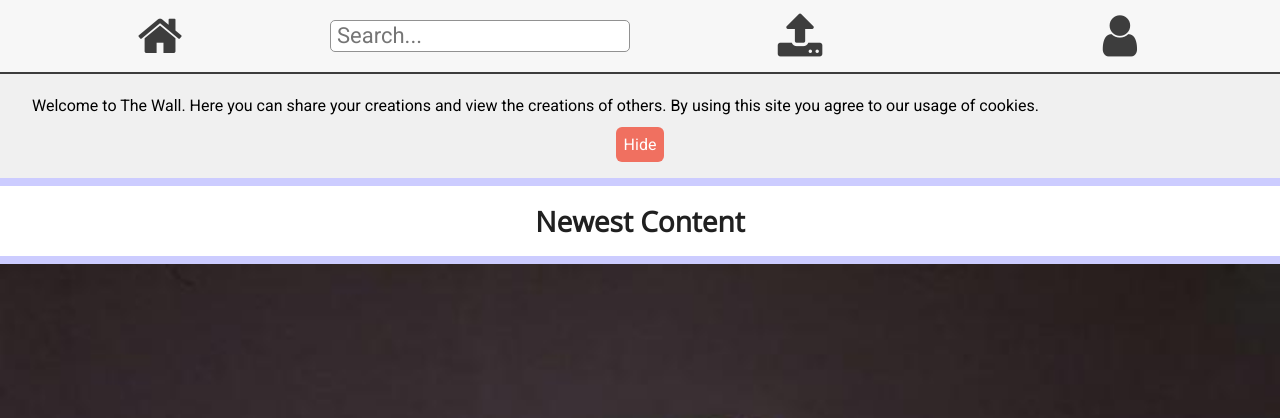
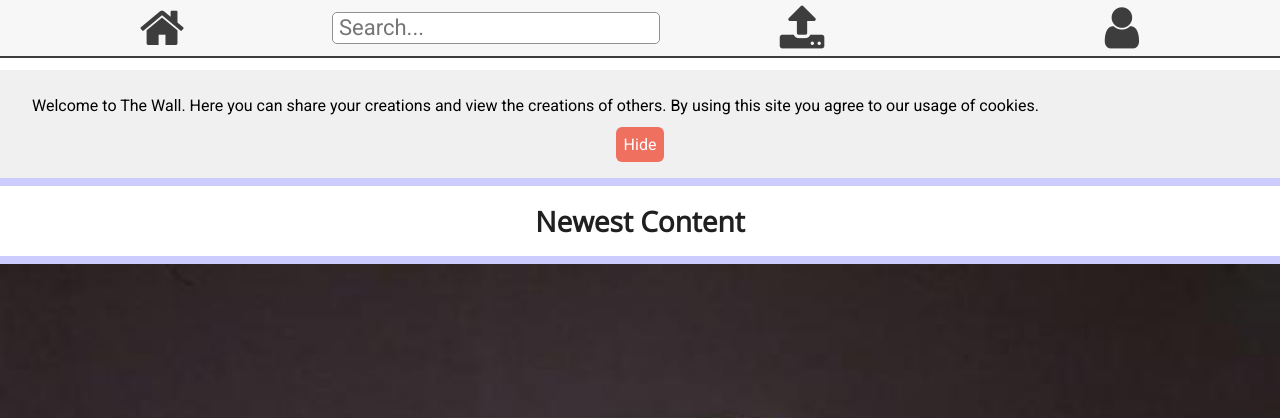
Before and after one commit to AxelTidehorn/The-wall, a PHP site: page /index.php in a window 1280 px wide. Shown: the top 418 px of the page. Run offline with PHP 8.4, Linux system fonts and the light colour scheme; data that the repository does not hold is empty.

Commit message:
this is for you duzz

```diff
--- a/css/main.css
+++ b/css/main.css
@@ -407,11 +407,14 @@ footer{
   body{
 
   }
+  .navBar{
+    padding: 2px;
+  }
   #searchbtn{
     display: none;
   }
   .searchBar{
-    display: flex;
+    display: block;
     background-color: rgba(247, 247, 247, 1);
     position: relative;
     bottom: 0;
```
